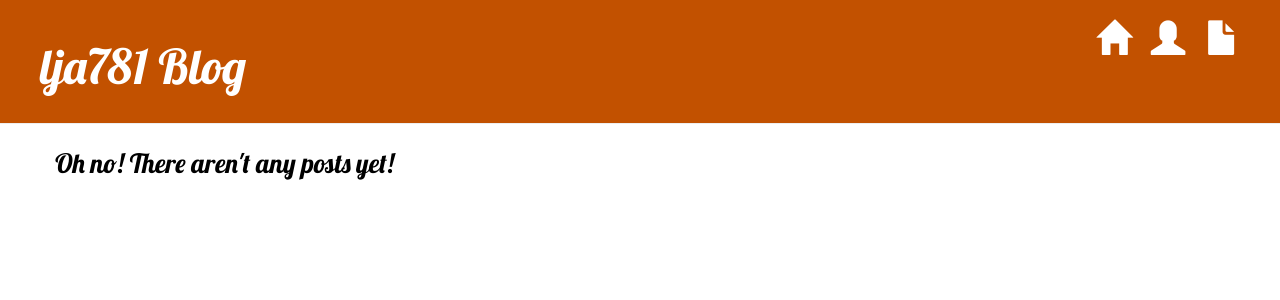
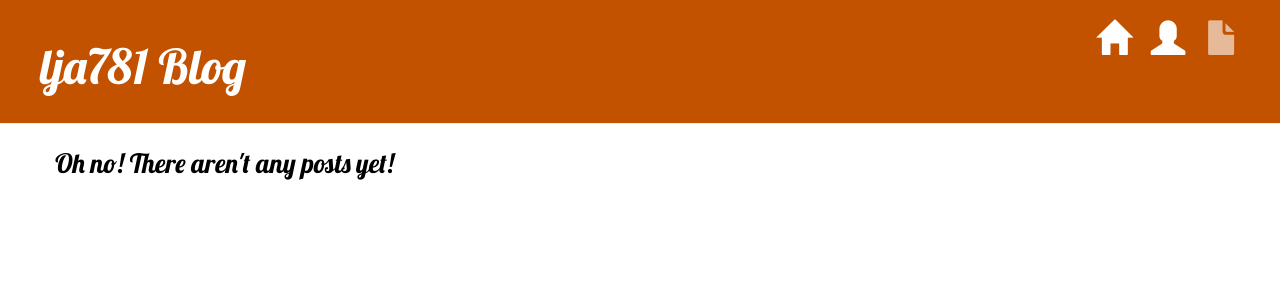
Before and after one commit to lja781/webapp, a Django app: page /blog/ in a window 1280 px wide. Shown: the top 300 px of the page. Run offline with Django 3.2, Linux system fonts and the light colour scheme; data that the repository does not hold is empty; some libraries are stand-ins or nearby versions.

Commit message:
Changes to icons

```diff
--- a/blog/static/css/blog.css
+++ b/blog/static/css/blog.css
@@ -30,6 +30,11 @@ h1, h2, h3, h4 {
 .author {
     color: #828282;
     float: right;
+}
+
+.disabled {
+    opacity: 0.6;
+    cursor: not-allowed;
 }
 
 .save {
--- a/mysite/templates/core/base.html
+++ b/mysite/templates/core/base.html
@@ -15,7 +15,7 @@
             <a href="{% url 'post_new' %}" class="top-menu"><span class="glyphicon glyphicon-file"></span></a>
             <a href="{% url 'profile' %}" class="top-menu"><span class="glyphicon glyphicon-user"></span></a>
         {% else %}
-            <a href="{% url 'login' %}" class="top-menu"><span class="glyphicon glyphicon-file"></span></a>
+            <a href="{% url 'login' %}" class="top-menu disabled" onclick="return false;"><span class="glyphicon glyphicon-file"></span></a>
             <a href="{% url 'login' %}" class="top-menu"><span class="glyphicon glyphicon-user"></span></a>
         {% endif %}
         <a href="{% url 'home' %}" class="top-menu"><span class="glyphicon glyphicon-home"></span></a>
```
